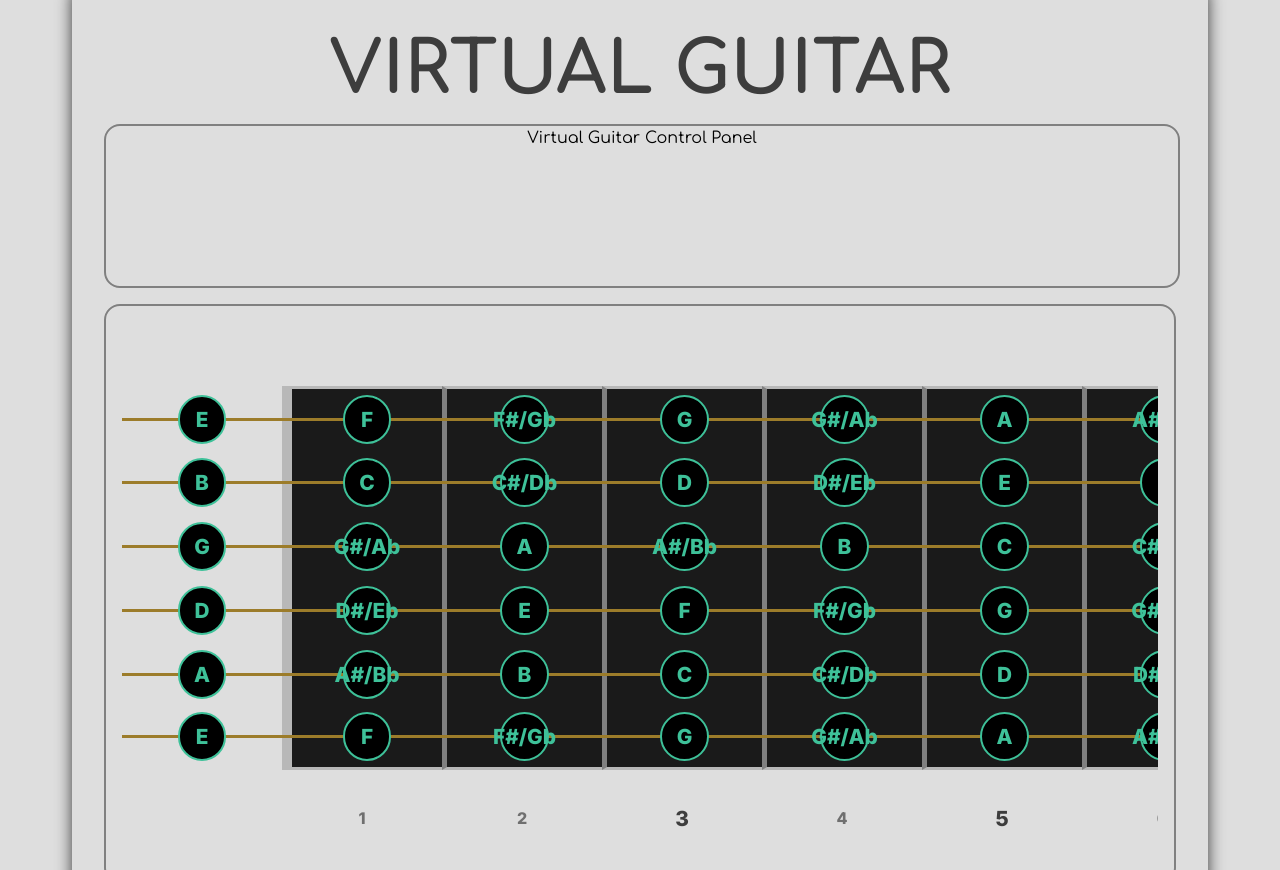
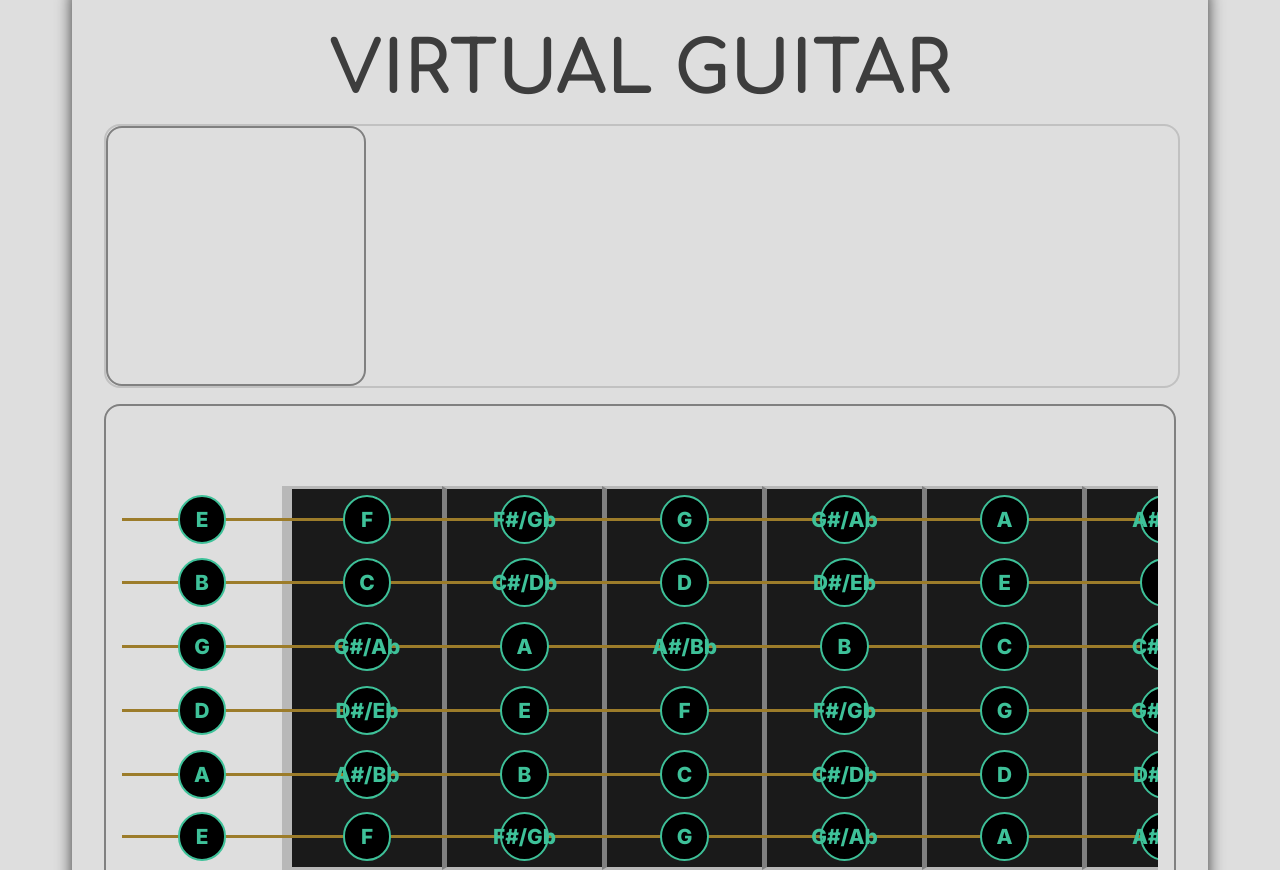
Before and after one commit to NovaSharx/Novabrato, a React (Create React App) app in the folder frontend/: page / in a window 1280 px wide. Shown: the part 747-1617 px from the top of the page. Built offline with nearby package versions, Linux system fonts and the light colour scheme.

Commit message:
Added empty divs for main control panel. Added hover styling for call to action button.

```diff
--- a/frontend/src/components/Home/HeroSection.tsx
+++ b/frontend/src/components/Home/HeroSection.tsx
@@ -1,9 +1,19 @@
 import { FC, ReactElement, useContext } from 'react';
 import { ThemeContext } from '../contexts/ThemeContext';
+import styled from '@emotion/styled';
 
 const HeroSection: FC = (): ReactElement => {
 
     const { theme } = useContext(ThemeContext)!
+
+    const CallToActionButton = styled.span`
+        color: ${theme.palette.primary.main};
+        border: 2px solid ${theme.palette.primary.main};
+        &:hover: {
+            color: white;
+            border: 2px solid ${theme.palette.secondary.main};
+        }
+    `;
 
     return (
         <div id='hero-section-container' className='main-section-container'>
@@ -31,12 +41,9 @@ const HeroSection: FC = (): ReactElement => {
                 </span>
 
                 <span id='call-to-action'>
-                    <span id='call-to-action-button' style={{
-                        color: theme.palette.primary.main,
-                        border: `2px solid ${theme.palette.primary.main}`
-                    }}>
+                    <CallToActionButton id='call-to-action-button'>
                         START PRACTICING
-                    </span>
+                    </CallToActionButton>
                 </span>
             </div>
         </div>
--- a/frontend/src/components/VirtualGuitar/VirtualGuitarContainer.tsx
+++ b/frontend/src/components/VirtualGuitar/VirtualGuitarContainer.tsx
@@ -23,7 +23,17 @@ const VirtualGuitarContainer: FC = (): ReactElement => {
 
                     <div className='virtual-guitar-content'>
                         <div className='virtual-guitar-control-panel'>
-                            Virtual Guitar Control Panel
+                            <div className='virtual-guitar-main-panel'>
+                                <div className='virtual-guitar-root-panel'>
+
+                                </div>
+                                <div className='virtual-guitar-mode-panel'>
+
+                                </div>
+                                <div className='virtual-guitar-note-label-panel'>
+
+                                </div>
+                            </div>
                         </div>
                         <div className='virtual-guitar-fretboard-container'>
                             <VirtualGuitarNeck />
--- a/frontend/src/stylesheets/css/main.css
+++ b/frontend/src/stylesheets/css/main.css
@@ -131,6 +131,7 @@ p {
   align-items: center;
 }
 #navigation #navigation-container #nav-options .nav-option-button {
+  margin: 0rem 1rem;
   padding: 0rem 1.5rem;
   transition: 0.2s;
 }
@@ -156,9 +157,14 @@ p {
   font-size: 3rem;
 }
 .virtual-guitar-container .virtual-guitar-content .virtual-guitar-control-panel {
-  text-align: center;
   width: 100%;
-  height: 10rem;
+  border: 2px solid rgba(128, 128, 128, 0.3137254902);
+  border-radius: 1rem;
+}
+.virtual-guitar-container .virtual-guitar-content .virtual-guitar-control-panel .virtual-guitar-main-panel {
+  padding: 0.5rem;
+  width: 15rem;
+  height: 15rem;
   border: 2px solid grey;
   border-radius: 1rem;
 }
@@ -303,6 +309,7 @@ p {
   padding: 1.5rem 4rem;
   background-color: #121212;
   font-size: 1.5rem;
+  transition: 0.5s;
 }
 #home #hero-section-container #hero-section #call-to-action #call-to-action-button:hover {
   cursor: pointer;
--- a/frontend/src/stylesheets/scss/components/_navigation.scss
+++ b/frontend/src/stylesheets/scss/components/_navigation.scss
@@ -41,6 +41,7 @@
             align-items: center;
 
             .nav-option-button {
+                margin: 0rem 1rem;
                 padding: 0rem 1.5rem;
                 transition: 0.2s;
 
--- a/frontend/src/stylesheets/scss/components/_virtual-guitar.scss
+++ b/frontend/src/stylesheets/scss/components/_virtual-guitar.scss
@@ -16,11 +16,17 @@
     .virtual-guitar-content {
 
         .virtual-guitar-control-panel {
-            text-align: center;
             width: 100%;
-            height: 10rem;
-            border: 2px solid grey;
+            border: 2px solid #80808050;
             border-radius: 1rem;
+
+            .virtual-guitar-main-panel {
+                padding: 0.5rem;
+                width: 15rem;
+                height: 15rem;
+                border: 2px solid grey;
+                border-radius: 1rem;
+            }
         }
 
         .virtual-guitar-fretboard-container {
--- a/frontend/src/stylesheets/scss/pages/home/_home.scss
+++ b/frontend/src/stylesheets/scss/pages/home/_home.scss
@@ -51,6 +51,7 @@
                     padding: 1.5rem 4rem;
                     background-color: #121212;
                     font-size: 1.5rem;
+                    transition: 0.5s;
 
                     &:hover {
                         cursor: pointer;
```
Also changed, not shown: 1 other file (tests, documents, lock files or other folders).
